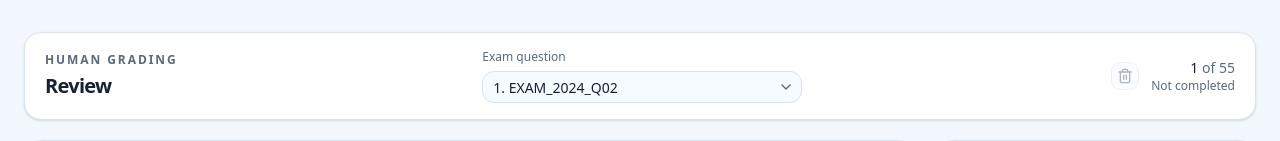
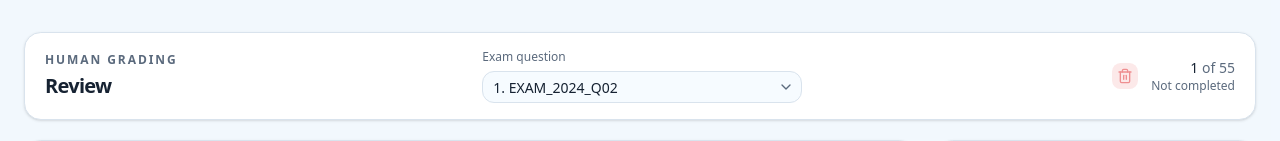
Before and after one commit to Personal-PrameKung/ai_grading_eval, a React (Vite) app: page / in a window 1280 px wide. Shown: the top 141 px of the page. Built offline with nearby package versions, Linux system fonts and the light colour scheme; a web font is replaced by a local one.

Commit message:
change clear progress button color to red

```diff
--- a/src/features/review/components/ClearDraftDialog.tsx
+++ b/src/features/review/components/ClearDraftDialog.tsx
@@ -26,8 +26,9 @@ export function ClearDraftDialog({ disabled, onConfirm }: ClearDraftDialogProps)
               render={
                 <Button
                   type="button"
-                  variant="outline"
+                  variant="destructive"
                   size="icon-sm"
+                  className="bg-destructive/20 hover:bg-destructive/30 dark:bg-destructive/25 dark:hover:bg-destructive/35"
                   disabled={disabled}
                   aria-label="Clear progress"
                 />
```
